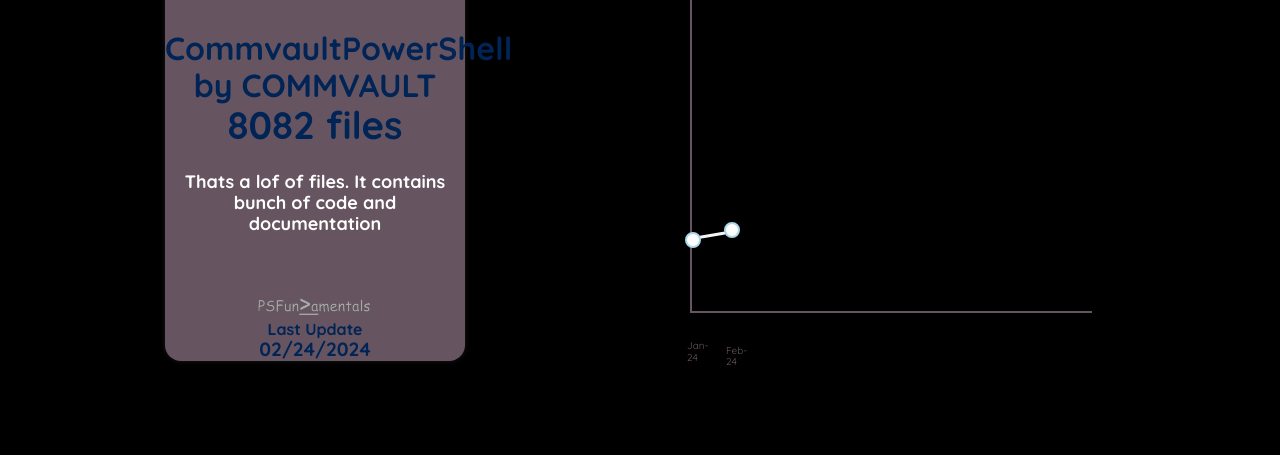
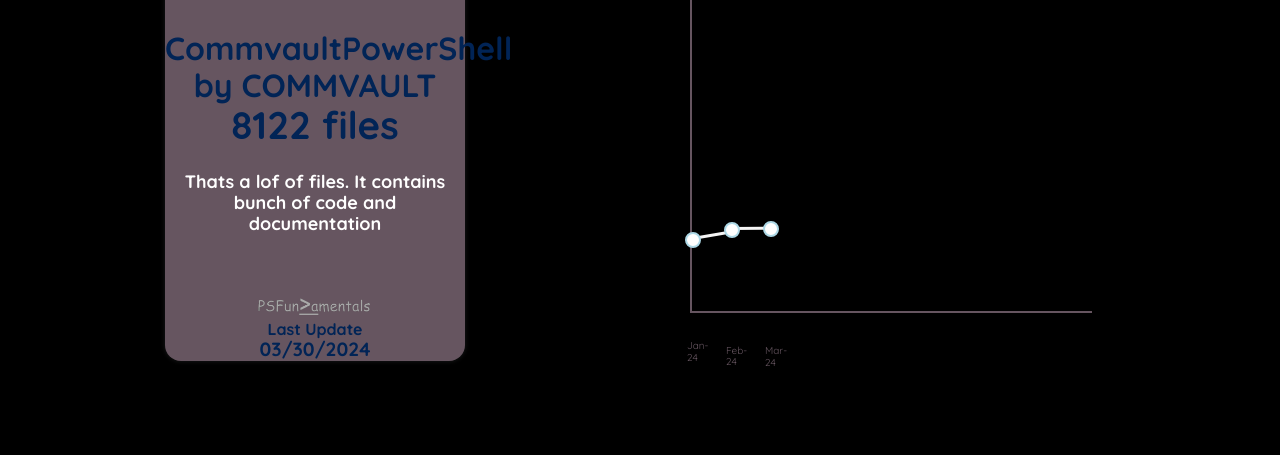
Before and after one commit to andysvints/PowerShellFundamentals, a Jekyll site: the page built from _posts/2024-02-10-file-maestro.html, in a window 1280 px wide. Shown: the part 310-765 px from the top of the page. Built offline with Jekyll 4.4.1, drawn with Linux system fonts in a browser that asks for light colours; nearby versions of some CDN libraries.

Commit message:
Mar update post #5

```diff
--- a/_posts/2024-02-10-file-maestro.html
+++ b/_posts/2024-02-10-file-maestro.html
@@ -9,7 +9,7 @@
             <p class="name">#5 The File Maestro: <br>Highest File Count</p>
             <dl class="synopsis">
               <dt>CommvaultPowerShell by COMMVAULT</dt>
-              <dd>8082 files</dd>
+              <dd>8122 files</dd>
             </dl>
             <dl class="description">
               <dt>Thats a lof of files. It contains bunch of code and documentation </dt>
@@ -17,7 +17,7 @@
             <img class="img-resp" src="https://psfundamentals.com/assets/psfundtext.png">
             <dl class="date">
               <dt>Last Update</dt>
-              <dd>02/24/2024</dd>
+              <dd>03/30/2024</dd>
             </dl>
             </div>
         </div>
@@ -25,7 +25,6 @@
     <figure class="css-chart" style="--widget-size: 400px;">
         <ul class="line-chart">
           <li style="--x: 1px; --y: 71px;">
-
             <div class="data-point" data-value="25">
               <span class="tooltiptext">7100</span>
               <p>
@@ -41,6 +40,15 @@
                 Feb-24
               </p>
             </div>
+            <div class="line-segment" style="--hypotenuse: 40; --angle:-0.4;"></div>
+          </li>
+          <li style="--x: 79px; --y: 81.22px;">
+            <div class="data-point" data-value="25">
+              <span class="tooltiptext">8122</span>
+              <p>
+                Mar-24
+              </p>
+            </div>
           </li>
          </ul>
       </figure>
--- a/index.html
+++ b/index.html
@@ -87,7 +87,7 @@
 				<p class="name">#5 The File Maestro: <br>Highest File Count</p>
 				<dl class="synopsis">
 					<dt>CommvaultPowerShell by COMMVAULT</dt>
-					<dd>8082 files</dd>
+					<dd>8122 files</dd>
 				</dl>
 				<dl class="description">
 					<dt>Thats a lof of files. It contains bunch of code and documentation </dt>
@@ -95,7 +95,7 @@
 				<img class="img-resp" src="assets/psfundtext.png">
 				<dl class="date">
 					<dt>Last Update</dt>
-					<dd>02/24/2024</dd>
+					<dd>03/30/2024</dd>
 				</dl>
 				</div>
 			</a>
```
